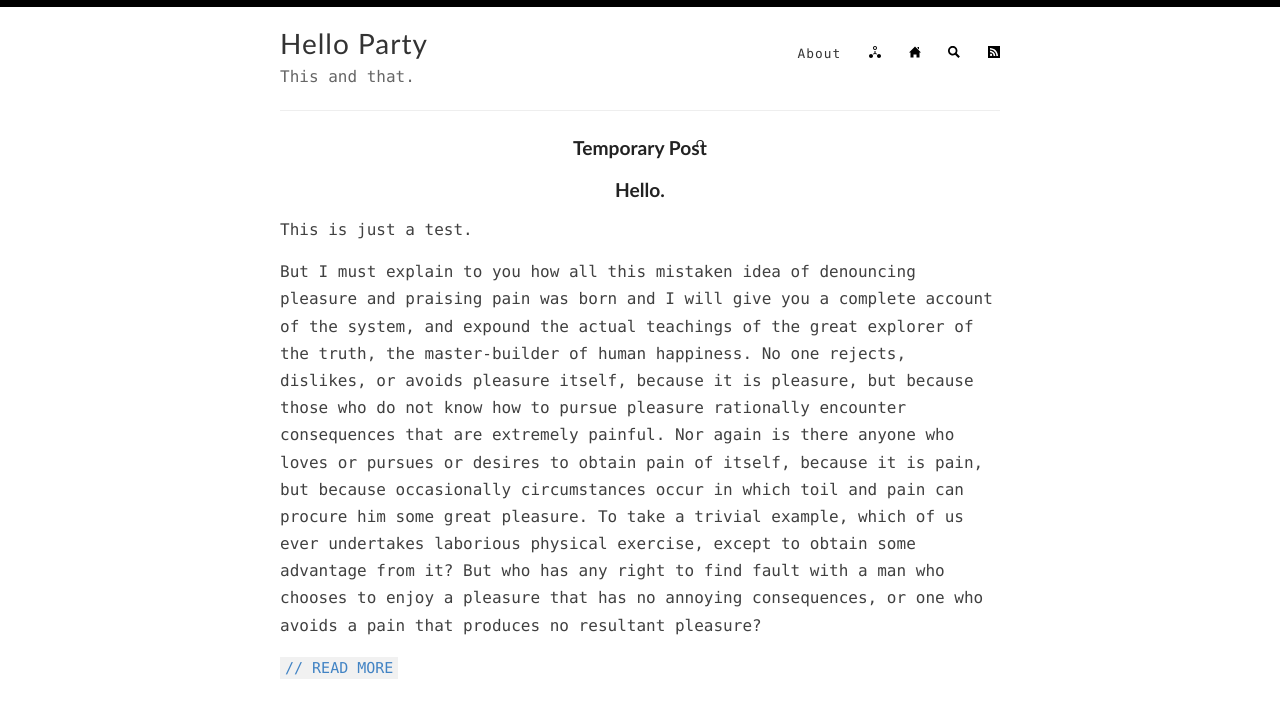
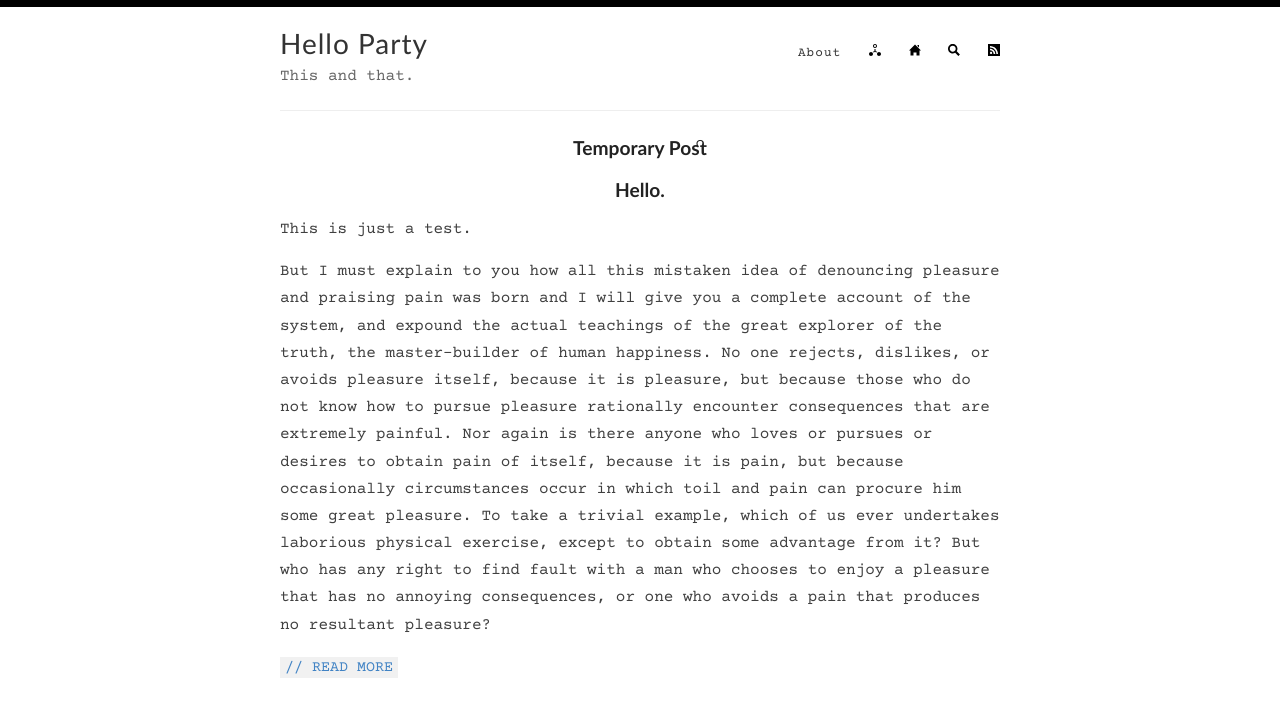
Before and after one commit to hello-party/hello-party-old.github.io, a Jekyll site: the page built from index.html, in a window 1280 px wide. Shown: the top 718 px of the page. Built offline with Jekyll 4.4.1, drawn with Linux system fonts in a browser that asks for light colours; the list of posts is cut into pages by our own code.

Commit message:
Update _variables.scss

```diff
--- a/_sass/_variables.scss
+++ b/_sass/_variables.scss
@@ -21,7 +21,7 @@
 
 $serif: Cambria, ‘Hoefler Text’, Utopia, ‘Liberation Serif’, ‘Nimbus Roman No9 L Regular’, Times, ‘Times New Roman’, serif;
 $sans: Frutiger, ‘Frutiger Linotype’, Univers, Calibri, ‘Gill Sans’, ‘Gill Sans MT’, ‘Myriad Pro’, Myriad, ‘DejaVu Sans Condensed’, ‘Liberation Sans’, ‘Nimbus Sans L’, Tahoma, Geneva, ‘Helvetica Neue’, Helvetica, Arial, sans-serif;
-$mono: Consolas, ‘Andale Mono WT’, ‘Andale Mono’, ‘Lucida Console’, ‘Lucida Sans Typewriter’, ‘DejaVu Sans Mono’, ‘Bitstream Vera Sans Mono’, ‘Liberation Mono’, ‘Nimbus Mono L’, Monaco, ‘Courier New’, Courier, monospace;
+$mono: 'Courier Prime', Consolas, ‘Andale Mono WT’, ‘Andale Mono’, ‘Lucida Console’, ‘Lucida Sans Typewriter’, ‘DejaVu Sans Mono’, ‘Bitstream Vera Sans Mono’, ‘Liberation Mono’, ‘Nimbus Mono L’, Monaco, ‘Courier New’, Courier, monospace;
 
 // Mobile breakpoints
 @mixin mobile {
```
